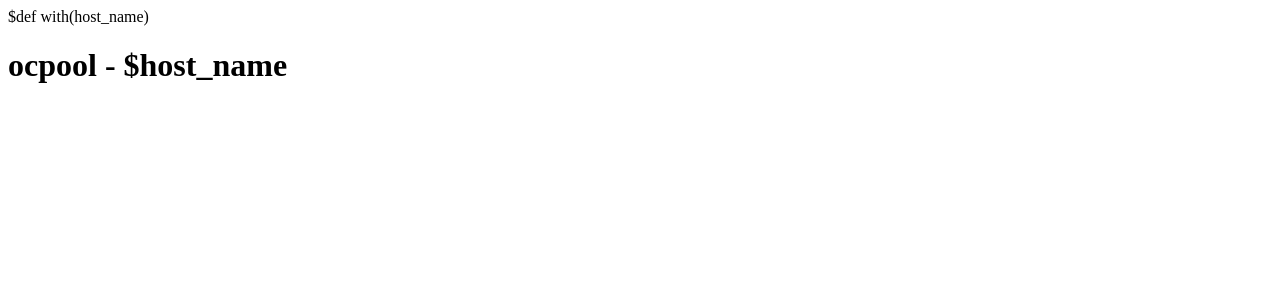
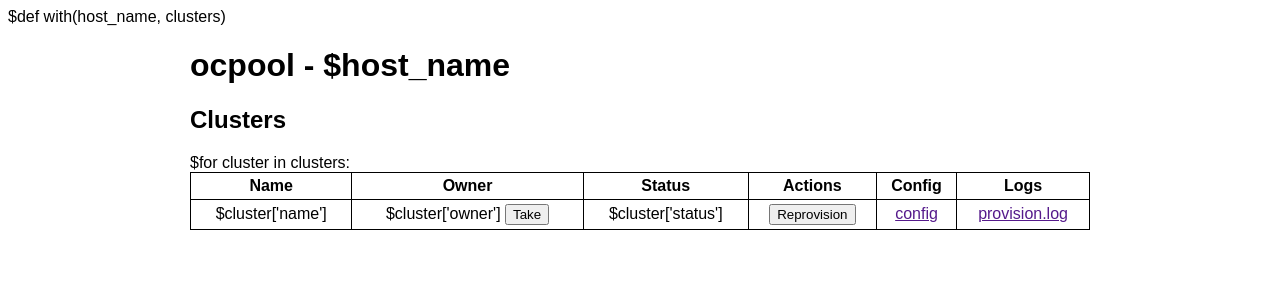
Before and after one commit to phoracek/ocpool, a Python web app: template templates/index.html in a window 1280 px wide. Shown: the top 300 px of the page. Run offline with Jinja, Linux system fonts and the light colour scheme; the template is opened without the code that fills it, so the values that code supplies are empty.

Commit message:
add clusters layout and list
Signed-off-by: Petr Horacek <phoracek@redhat.com>

```diff
--- a/templates/index.html
+++ b/templates/index.html
@@ -1,17 +1,79 @@
-$def with(host_name)
+$def with(host_name, clusters)
 
 <!doctype html>
 
 <html lang="en">
-  <head>
+
+<head>
     <meta charset="utf-8">
 
     <title>ocpool</title>
     <meta name="description" content="Pool of OpenShift clusters">
     <meta name="author" content="Petr Horacek">
-  </head>
 
-  <body>
-    <h1>ocpool - $host_name</h1>
-  </body>
+    <style>
+        body {
+            font-family: Sans-Serif;
+        }
+
+        div#content {
+            max-width: 900px;
+            margin: auto;
+        }
+
+        table {
+            border-collapse: collapse;
+        }
+
+        table,
+        th,
+        td {
+            border: 1px solid black;
+        }
+
+        th {
+            font-weight: bold;
+        }
+
+        th,
+        td {
+            padding: 4px;
+        }
+
+        table#clusters {
+            width: 100%;
+        }
+
+        table#clusters td {
+            text-align: center;
+        }
+    </style>
+</head>
+
+<body>
+    <div id="content">
+        <h1>ocpool - $host_name</h1>
+        <h2>Clusters</h2>
+        <table id="clusters">
+            <tr>
+                <th>Name</th>
+                <th>Owner</th>
+                <th>Status</th>
+                <th>Actions</th>
+                <th>Config</th>
+                <th>Logs</th>
+            </tr>
+            $for cluster in clusters:
+            <tr>
+                <td>$cluster['name']</td>
+                <td>$cluster['owner'] <button>Take</button></td>
+                <td>$cluster['status']</td>
+                <td><button>Reprovision</button></td>
+                <td><a href="">config</a></td>
+                <td><a href="">provision.log</a></td>
+            </tr>
+        </table>
+    </div>
+</body>
+
 </html>
```
Also changed, not shown: server.py (+28 -9 lines), 16 other files.
